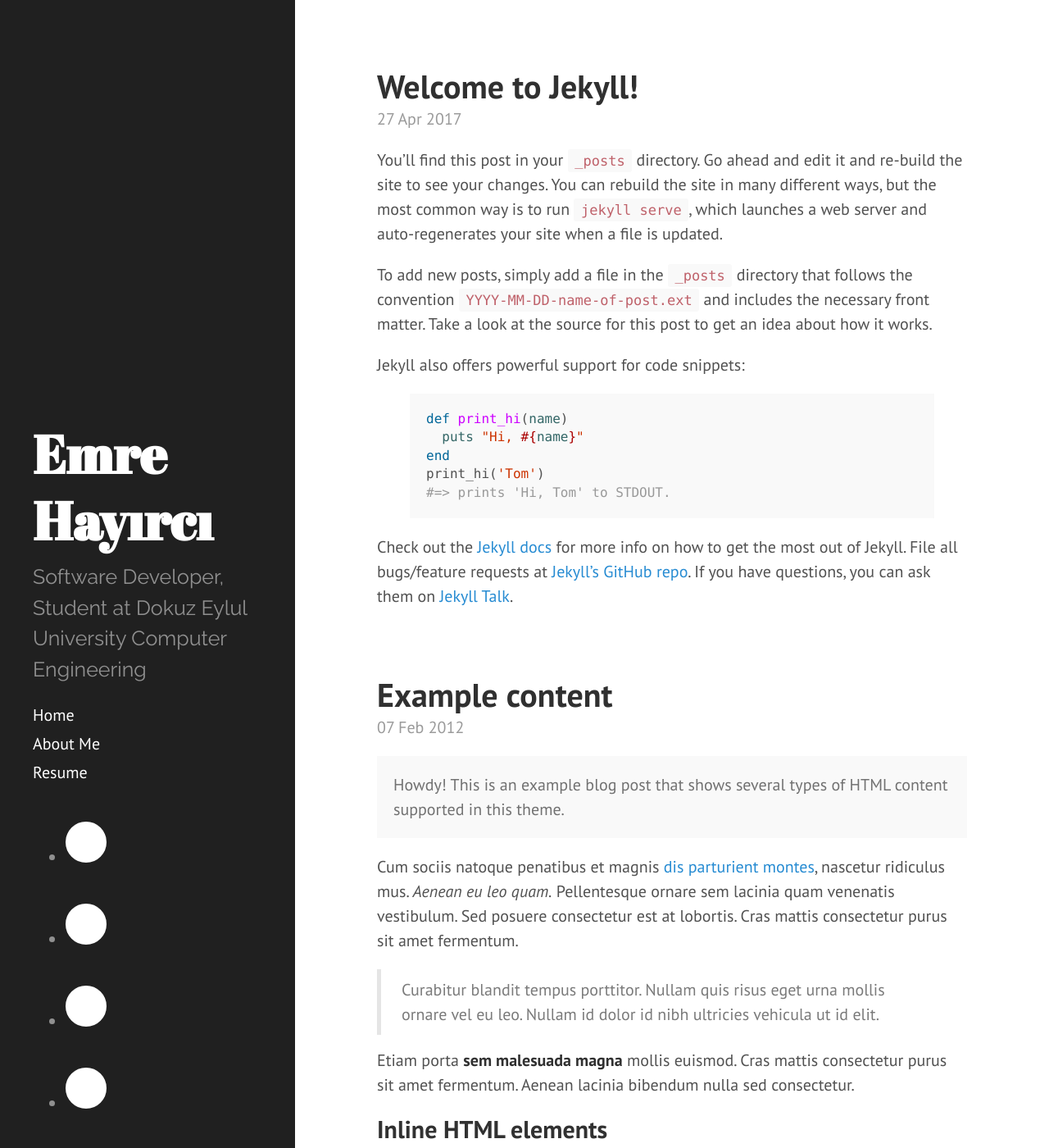
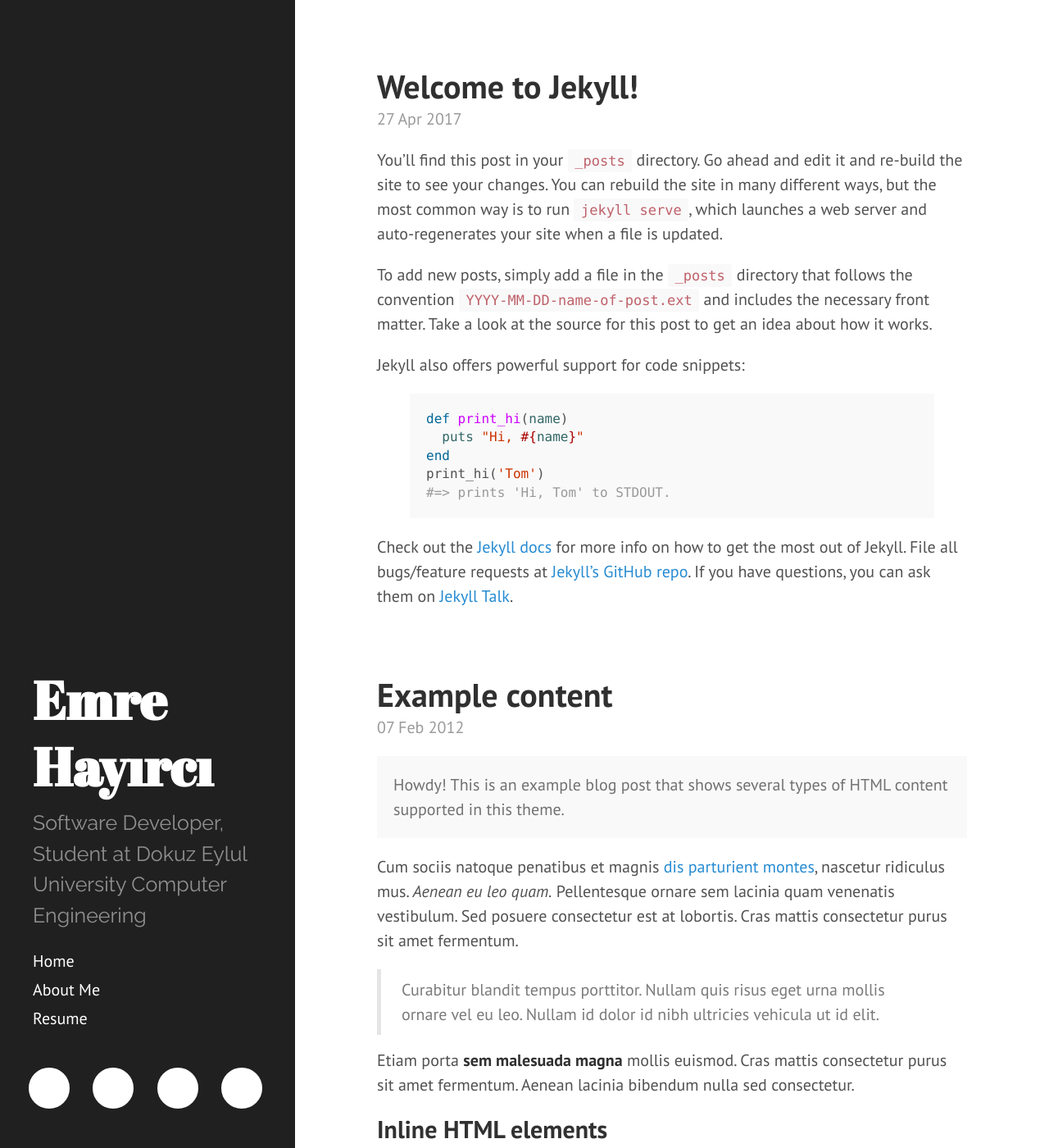
Before and after one commit to emrehayirci/emrehayirci.github.io, a Jekyll site: the page built from index.html, in a window 1280 px wide and 1400 px high. Shown: the whole window at 82% size. Built offline with Jekyll 4.4.1, drawn with Linux system fonts in a browser that asks for light colours; the list of posts is cut into pages by our own code.

Commit message:
Update hayirci.css

```diff
--- a/public/css/hayirci.css
+++ b/public/css/hayirci.css
@@ -1,3 +1,12 @@
+.list-inline {
+    padding-left: 0;
+    list-style: none;
+    margin-left: -5px;
+    display: flex;
+    justify-content: space-between;
+}
+
+
 .btn-social {
     display: inline-block;
     border: 2px solid #fff;
```
